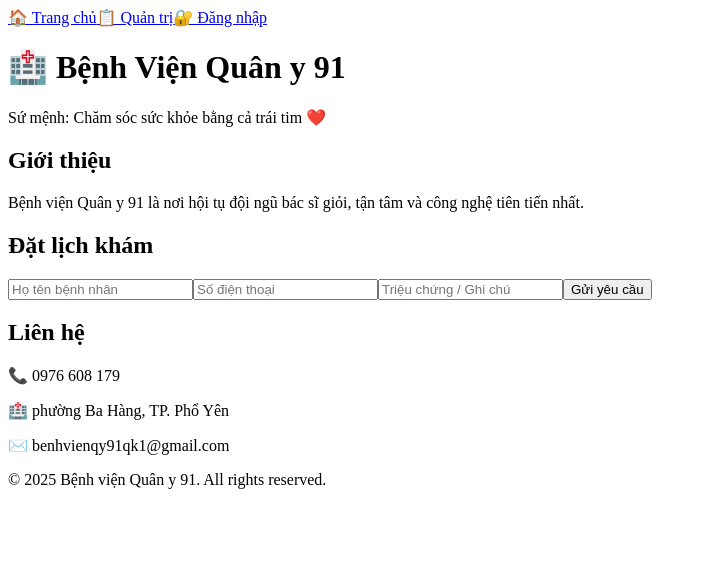
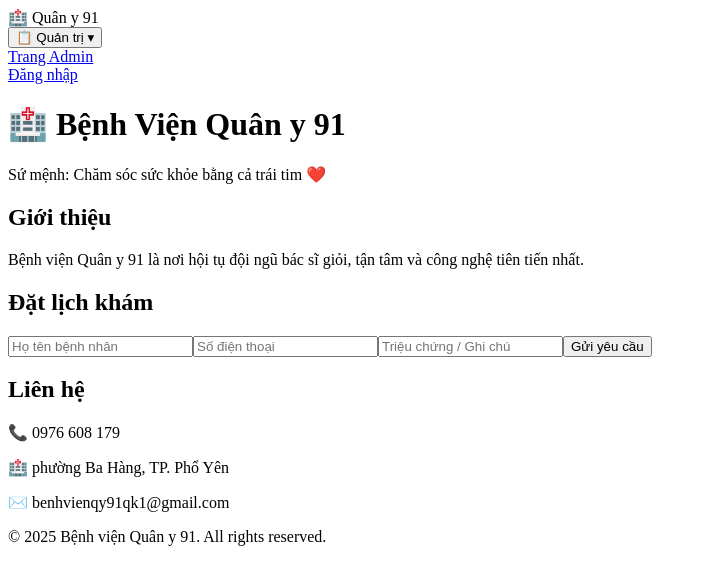
Before and after one commit to chuthinhtn/benhvien-quany91-full, a Next.js app: page / in a window 1280 px wide. Shown: the top 584 px of the page, without its empty margins (0-707 px from the left). Built offline with nearby package versions, Linux system fonts and the light colour scheme.

Commit message:
✅ Fix: thêm import Navbar

```diff
--- a/components/ui/Navbar.tsx
+++ b/components/ui/Navbar.tsx
@@ -1,72 +1,35 @@
 // components/ui/Navbar.tsx
+import { useState } from "react";
 import Link from "next/link";
-import { useState } from "react";
 
 export default function Navbar() {
-  const [isOpen, setIsOpen] = useState(false);
-  const [dropdownOpen, setDropdownOpen] = useState(false);
+  const [open, setOpen] = useState(false);
 
   return (
-    <nav className="bg-white border-b border-gray-200 shadow-sm px-4 py-3 flex justify-between items-center">
-      <Link href="/" className="text-xl font-bold flex items-center gap-2">
-        🏥 Quân y 91
-      </Link>
+    <nav className="bg-white shadow-md px-4 py-3 flex justify-between items-center">
+      <div className="text-xl font-bold">🏥 Quân y 91</div>
 
-      <div className="md:hidden">
+      <div className="relative group">
         <button
-          onClick={() => setIsOpen(!isOpen)}
-          className="text-2xl font-bold"
+          onClick={() => setOpen(!open)}
+          className="text-blue-600 font-semibold flex items-center gap-1"
         >
-          ☰
+          📋 Quản trị ▾
         </button>
-      </div>
 
-      <div
-        className={`${
-          isOpen ? "block" : "hidden"
-        } md:flex md:items-center md:gap-4 w-full md:w-auto mt-3 md:mt-0`}
-      >
-        <Link href="/" className="block md:inline-block hover:underline">
-          🏠 Trang chủ
-        </Link>
-
-        {/* Dropdown */}
-        <div className="relative group">
-          <button
-            onClick={() => setDropdownOpen(!dropdownOpen)}
-            className="block md:inline-block hover:underline"
-          >
-            ⚙️ Quản trị ▾
-          </button>
-          <div
-            className={`${
-              dropdownOpen ? "block" : "hidden"
-            } absolute md:absolute bg-white shadow-md mt-2 rounded-md border w-48 z-10`}
-          >
-            <Link
-              href="/admin"
-              className="block px-4 py-2 hover:bg-gray-100 border-b"
-            >
-              📋 Danh sách lịch khám
-            </Link>
-            <Link
-              href="/them-bac-si"
-              className="block px-4 py-2 hover:bg-gray-100 border-b"
-            >
-              ➕ Thêm bác sĩ
-            </Link>
-            <Link
-              href="/caidat"
-              className="block px-4 py-2 hover:bg-gray-100"
-            >
-              ⚙️ Cài đặt hệ thống
-            </Link>
-          </div>
+        {/* Dropdown menu */}
+        <div
+          className={`absolute top-full left-0 mt-2 w-40 bg-white border rounded shadow transition-opacity ${
+            open ? "block" : "hidden"
+          } group-hover:block`}
+        >
+          <Link href="/admin">
+            <div className="px-4 py-2 hover:bg-gray-100 cursor-pointer">Trang Admin</div>
+          </Link>
+          <Link href="/login">
+            <div className="px-4 py-2 hover:bg-gray-100 cursor-pointer">Đăng nhập</div>
+          </Link>
         </div>
-
-        <Link href="/login" className="block md:inline-block hover:underline">
-          🔐 Đăng nhập
-        </Link>
       </div>
     </nav>
   );
--- a/pages/index.tsx
+++ b/pages/index.tsx
@@ -1,6 +1,6 @@
+<Navbar />
 import { useState } from "react";
-import Navbar from "@/components/Navbar"; // ✅ Import Navbar mới
-
+import Navbar from "@/components/ui/Navbar";
 import { supabase } from "@/lib/supabase";
 
 export default function Home() {
```
